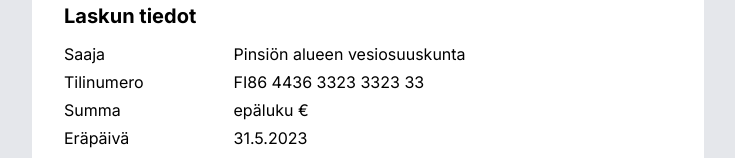
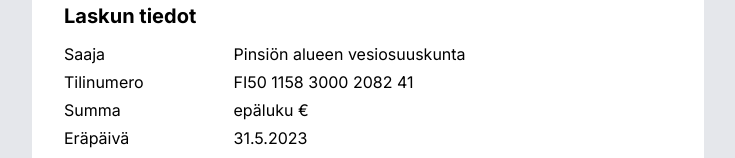
Before and after one commit to samuliasmala/vesilaskuri, a Next.js app: page /lasku in a window 1280 px wide. Shown: the part 776-934 px from the top of the page, without its empty margins (272-1007 px from the left). Built offline with nearby package versions, Linux system fonts and the light colour scheme.

Commit message:
Update account number

```diff
--- a/src/constants.ts
+++ b/src/constants.ts
@@ -1,5 +1,5 @@
 export const WATER_EUR_PER_M3 = 1.65;
 export const YEARLY_FEE = 40;
 export const INVOICE_RECEIVER = 'Pinsiön alueen vesiosuuskunta';
-export const ACCOUNT_NUMBER = 'FI86 4436 3323 3323 33';
+export const ACCOUNT_NUMBER = 'FI50 1158 3000 2082 41';
 export const DUE_DATE = new Date(2023, 5 - 1, 31);
```
